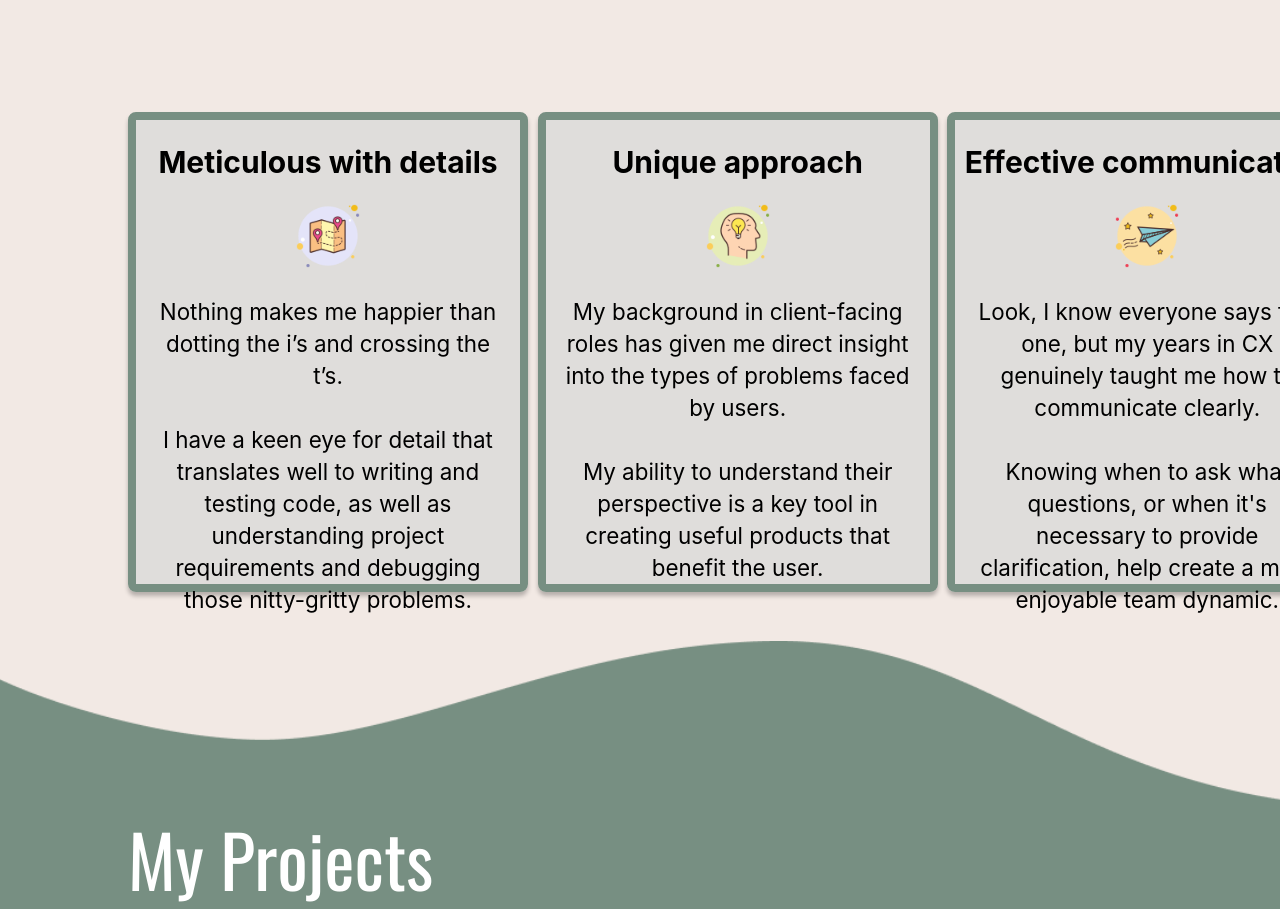
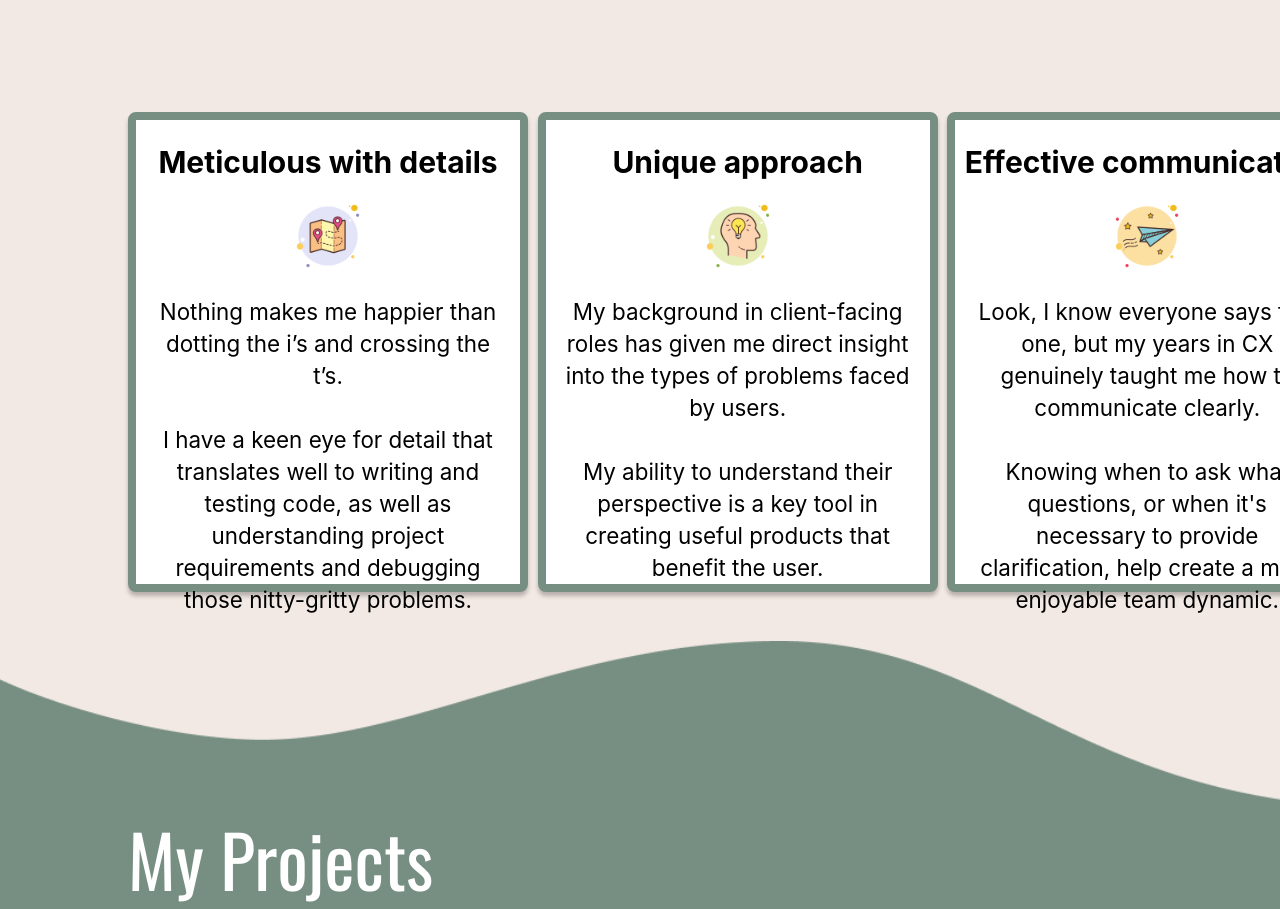
Before and after one commit to charlie-chandler/portfolio, a React (Create React App) app: page / in a window 1280 px wide. Shown: the part 3350-4259 px from the top of the page. Built offline with nearby package versions, Linux system fonts and the light colour scheme.

Commit message:
Add slide-in-bottom animatio to Introduction

```diff
--- a/src/styles/Attributes.css
+++ b/src/styles/Attributes.css
@@ -14,7 +14,8 @@
 .attribute-box {
   width: 25rem;
   height: 30rem;
-  background: #d9d9d9ba;
+  /* background: #d9d9d9ba; */
+  background: white;
   box-shadow: 0px 4px 4px rgba(0, 0, 0, 0.25);
   border-radius: 8px;
   border-width: 0.5rem;
```
